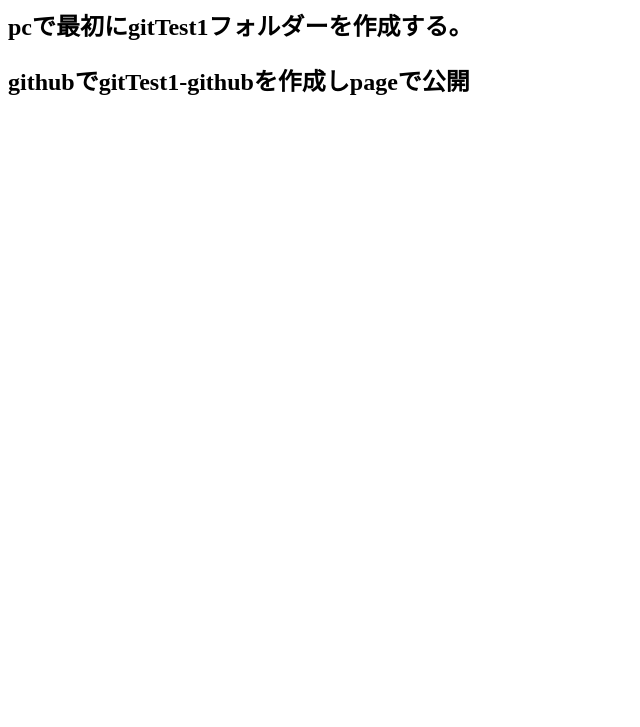
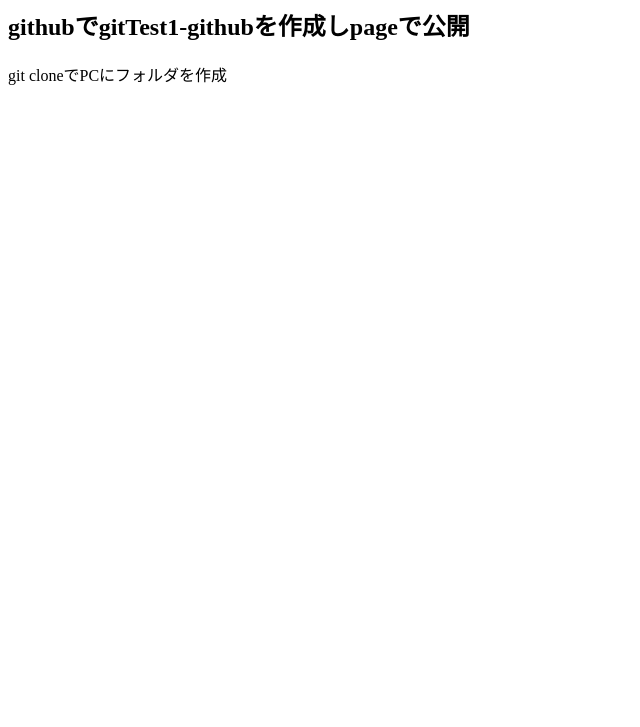
Before and after one commit to HidekiTakazawa/gitTest1-github, a plain HTML site: page index.html in a window 1280 px wide. Shown: the part 73-800 px from the top of the page, without its empty margins (0-640 px from the left). Drawn offline with Linux system fonts and the light colour scheme.

Commit message:
git cloneした

```diff
--- a/index.html
+++ b/index.html
@@ -7,8 +7,8 @@
 </head>
 <body>
   <h1>github test</h1>
-  <h2>pcで最初にgitTest1フォルダーを作成する。</h2>
+
   <h2>githubでgitTest1-githubを作成しpageで公開</h2>
-
+  <p>git cloneでPCにフォルダを作成</p>
 </body>
 </html>
```
